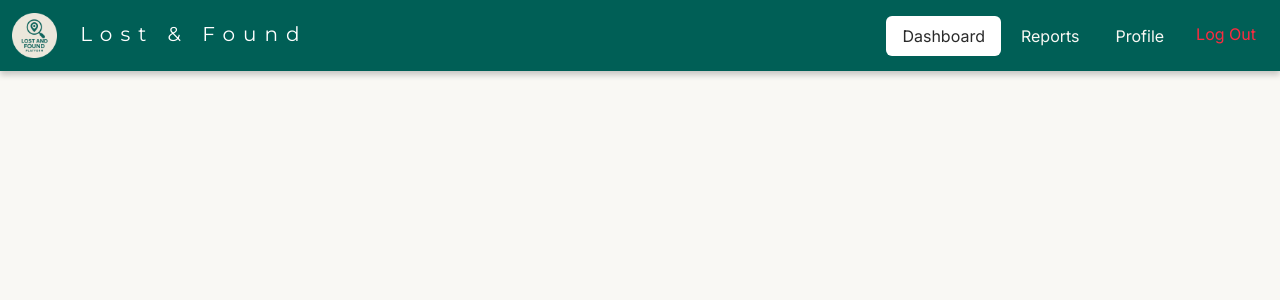
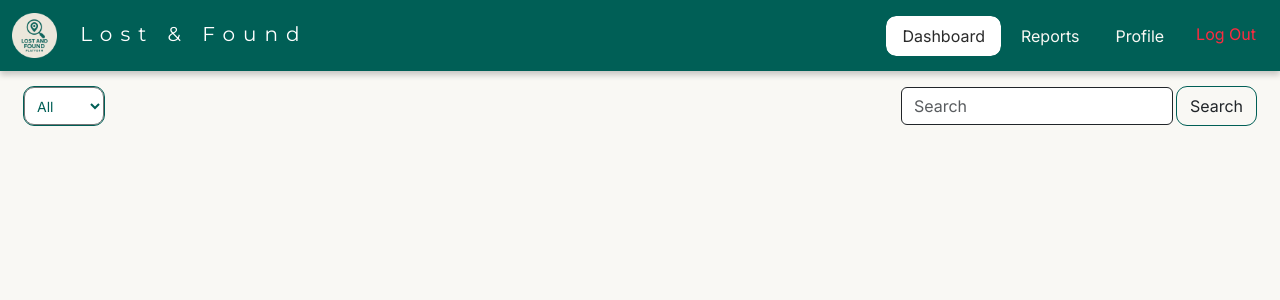
Before and after one commit to luwijey/LFP, a PHP site: page /main/lfp.php in a window 1280 px wide. Shown: the top 300 px of the page. Run offline with PHP 8.4, Linux system fonts and the light colour scheme; the visitor is signed in with stand-in values (Sample User, id 1); some libraries are stand-ins or nearby versions.

Commit message:
initial commit

```diff
--- a/css/lfp.css
+++ b/css/lfp.css
@@ -2,6 +2,7 @@
     --main-color:#005f56;
     --header-font: 'Montserrat';
     --font-color: rgb(42, 42, 42);
+    --input-width: 17rem !important;
 }
 
 body {
@@ -31,7 +32,7 @@ body {
 }
 
 .custom-list button:hover {
-    color:  #000000;
+    color:  var(--font-color);
 }
 
 .nav-pills .nav-link.active {
@@ -43,7 +44,6 @@ body {
     background-color:#ffffff !important;
 }
 
-
 #logout {
     color: #fc2b40;
     background: none;
@@ -51,7 +51,37 @@ body {
     font-weight: 500;
     transition: all 0.02s ease-in-out;
 }
+
 #logout:hover {
     text-decoration: underline;
-   color: rgb(230, 41, 60);
+    color: rgb(230, 41, 60);
 }
+
+.search-bar {
+    width: var(--input-width);
+}
+
+.search-bar:focus {
+    border-color: var(--main-color);
+    border-width: 1.5px !important;
+    box-shadow: none !important;
+}
+
+button {
+    outline: 1px solid var(--main-color);
+    border-radius:10px !important;
+}
+
+select {
+    outline: 1px solid var(--main-color);
+    border-radius:10px !important;
+    font-size: 14px !important;
+    color: var(--font-color);
+    background-color: #fff;
+    cursor: pointer;
+}
+
+select, option {
+    font-size: 14px !important;
+    color: var(--main-color);
+}
--- a/main/lfp.php
+++ b/main/lfp.php
@@ -37,7 +37,19 @@ include '../components/header.php';
             </ul>
         </nav>
     </div>
-    <main>
+    <main class="container-fluid ">
+        <!--search container-->
+        <div class="container-fluid w-100 d-flex justify-content-between">
+            <select class="sort p-2" name="sort" id="sort">
+                <option value="all">All</option>
+                <option value="lost">Lost</option>
+                <option value="found">Found</option>
+            </select>
+            <form class="d-flex gap-1" action="" method="get">
+                <input class="search-bar form-control border-1 border-dark" type="search" name="search" id="search" placeholder="Search" aria-label="Search">
+                <button class="btn" type="submit">Search</button>
+            </form>
+        </div>
     </main>
 </body>
 </html>
```
Also changed, not shown: css/login.css (line endings or trailing spaces).
